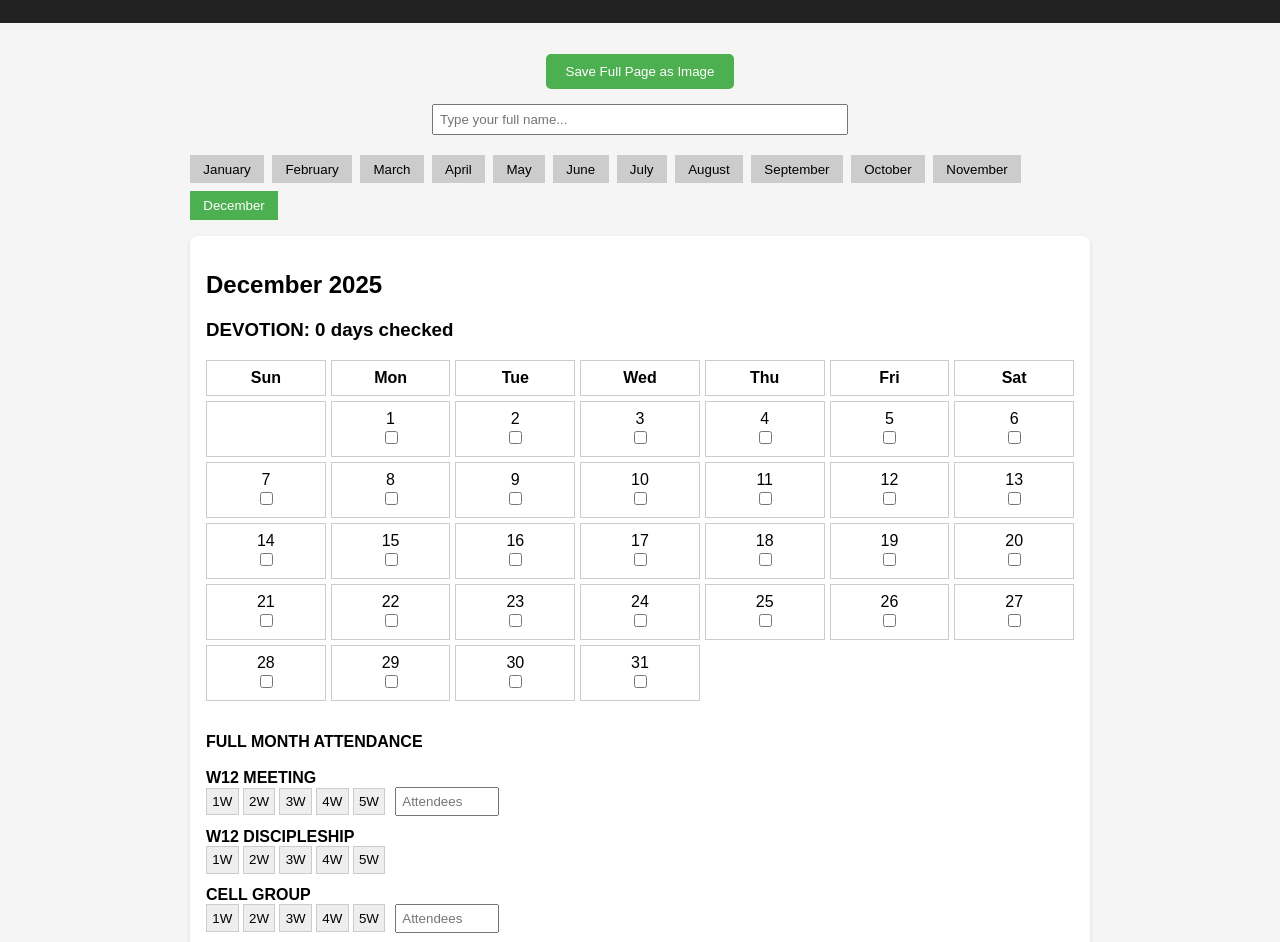
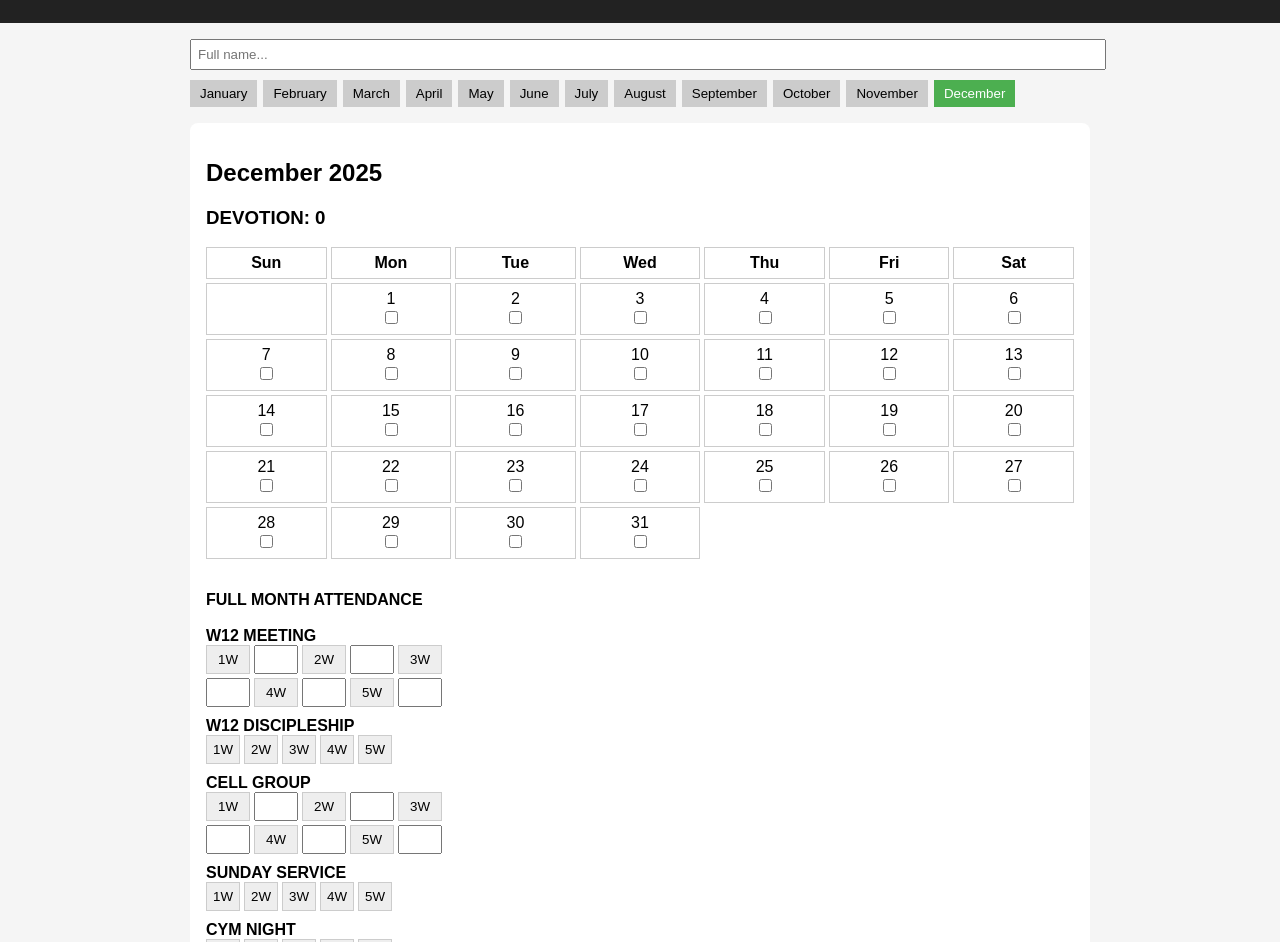
Before and after one commit to Oryhbrx/HANDout, a plain HTML site: page index.html in a window 1280 px wide. Shown: the part 89-1031 px from the top of the page. Drawn offline with nearby package versions, Linux system fonts and the light colour scheme.

Commit message:
Refactor index.html for clarity and efficiency
Refactor HTML structure and styles for improved readability and maintainability. Consolidate CSS rules and streamline JavaScript functions.

```diff
--- a/index.html
+++ b/index.html
@@ -6,272 +6,182 @@
 <title>CYM Leader Tracker</title>
 
 <style>
-    body {
-      font-family: Arial, sans-serif;
-      margin: 0;
-      background: #f5f5f5;
-    }
+body { font-family: Arial; margin:0; background:#f5f5f5; }
+header { background:#222; color:#fff; padding:1em; text-align:center; }
+.container { max-width:900px; margin:auto; padding:1em; }
 
-    header {
-      background: #222;
-      color: #fff;
-      padding: 1em;
-      text-align: center;
-    }
+.month-selector { display:flex; flex-wrap:wrap; gap:6px; margin-bottom:1em; }
+.month-selector button { padding:6px 10px; border:none; background:#ccc; cursor:pointer; }
+.month-selector button.active { background:#4CAF50; color:white; }
 
-    .container {
-      max-width: 900px;
-      margin: auto;
-      padding: 1em;
-    }
-
-    .month-selector {
-      display: flex;
-      flex-wrap: wrap;
-      gap: 8px;
-      margin-bottom: 1em;
-    }
-
-    .month-selector button {
-      padding: 0.5em 1em;
-      border: none;
-      background: #ccc;
-      cursor: pointer;
-    }
-
-    .month-selector button.active {
-      background: #4CAF50;
-      color: white;
-    }
-
-    .form-section {
-      background: #fff;
-      padding: 1em;
-      border-radius: 8px;
-      box-shadow: 0 2px 4px rgba(0,0,0,0.1);
-    }
+.form-section { background:#fff; padding:1em; border-radius:8px; }
 
 .calendar {
-      display: grid;
-      grid-template-columns: repeat(7, 1fr);
-      gap: 5px;
-      margin-top: 1em;
+  display:grid;
+  grid-template-columns:repeat(7,1fr);
+  gap:4px;
+  margin-top:1em;
 }
+.calendar div { border:1px solid #ccc; padding:6px; text-align:center; }
 
-    .calendar div {
-      background: #fff;
-      border: 1px solid #ccc;
-      padding: 0.5em;
-      text-align: center;
-    }
+.attendance-section { margin-top:2em; }
 
-    .attendance-section {
-      margin-top: 2em;
-    }
+.attendance-row { display:flex; align-items:center; gap:6px; margin-bottom:10px; }
 
 .attendance-grid {
-      display: grid;
-      grid-template-columns: repeat(5, 1fr);
-      gap: 4px;
+  display:grid;
+  grid-template-columns:repeat(5,1fr);
+  gap:4px;
 }
 
 .attendance-grid button {
-      padding: 0.4em;
-      border: 1px solid #ccc;
-      cursor: pointer;
-      background: #eee;
+  padding:6px;
+  border:1px solid #ccc;
+  background:#eee;
+  cursor:pointer;
 }
 
-    .attendance-grid button.P { background: #4CAF50; color: #fff; }
-    .attendance-grid button.A { background: #f44336; color: #fff; }
-    .attendance-grid button.NM { background: #999; color: #fff; }
+button.P { background:#4CAF50; color:white; }
+button.A { background:#f44336; color:white; }
+button.NM { background:#999; color:white; }
 
-    .attendance-row {
-      display: flex;
-      align-items: center;
-      gap: 10px;
-      margin-bottom: 12px;
-    }
-
-    .attendees-input {
-      width: 90px;
-      padding: 5px;
+.week-input {
+  width:32px;
+  padding:4px;
+  font-size:12px;
+  text-align:center;
 }
 </style>
 </head>
 
 <body>
 <header>
-  <h1>CYM 2025 Leader Tracker</h1>
+<h1>CYM Leader Tracker</h1>
 <div id="user-info"></div>
 </header>
 
 <div class="container">
 
-  <div style="text-align:center; margin:15px;">
-    <button onclick="saveFullPageImage()" style="padding:10px 20px;background:#4CAF50;color:#fff;border:none;border-radius:5px;">
-      Save Full Page as Image
-    </button>
-  </div>
-
-  <div style="text-align:center; margin-bottom:20px;">
-    <input id="username" placeholder="Type your full name..." style="padding:6px;width:80%;max-width:400px;">
-  </div>
+<input id="username" placeholder="Full name..." style="width:100%;padding:6px;margin-bottom:10px;">
 
 <div class="month-selector" id="month-selector"></div>
 
 <div class="form-section">
 <h2 id="month-title"></h2>
-    <h3>DEVOTION: <span id="devotion-count">0</span> days checked</h3>
+<h3>DEVOTION: <span id="devotion-count">0</span></h3>
 <div id="calendar" class="calendar"></div>
-    <div class="attendance-section" id="attendance-forms"></div>
+<div id="attendance-forms" class="attendance-section"></div>
 </div>
 </div>
 
-<script src="https://cdnjs.cloudflare.com/ajax/libs/html2canvas/1.4.1/html2canvas.min.js"></script>
+<script>
+const months=["January","February","March","April","May","June","July","August","September","October","November","December"];
+const sections=["W12 MEETING","W12 DISCIPLESHIP","CELL GROUP","SUNDAY SERVICE","CYM NIGHT","THURSDAY TRAINING","PRAYER MEETING"];
 
-<script>
-  const months = ["January","February","March","April","May","June","July","August","September","October","November","December"];
+const today=new Date();
+let currentMonth=today.getMonth();
+const currentYear=today.getFullYear();
 
-  const sections = [
-    "W12 MEETING",
-    "W12 DISCIPLESHIP",
-    "CELL GROUP",
-    "SUNDAY SERVICE",
-    "CYM NIGHT",
-    "THURSDAY TRAINING",
-    "PRAYER MEETING"
-  ];
+const monthSelector=document.getElementById("month-selector");
+const calendarDiv=document.getElementById("calendar");
+const attendanceForms=document.getElementById("attendance-forms");
 
-  const today = new Date();
-  let currentMonth = today.getMonth();
-  const currentYear = today.getFullYear();
+function daysInMonth(m,y){ return new Date(y,m+1,0).getDate(); }
 
-  const monthSelector = document.getElementById("month-selector");
-  const calendarDiv = document.getElementById("calendar");
-  const attendanceForms = document.getElementById("attendance-forms");
-
-  function daysInMonth(m, y) {
-    return new Date(y, m + 1, 0).getDate();
-  }
-
-  function renderMonthButtons() {
-    monthSelector.innerHTML = "";
-    months.forEach((m, i) => {
-      const btn = document.createElement("button");
-      btn.textContent = m;
-      if (i === currentMonth) btn.classList.add("active");
-      btn.onclick = () => {
-        currentMonth = i;
-        document.querySelectorAll(".month-selector button").forEach(b => b.classList.remove("active"));
-        btn.classList.add("active");
+function renderMonthButtons(){
+monthSelector.innerHTML="";
+months.forEach((m,i)=>{
+const b=document.createElement("button");
+b.textContent=m;
+if(i===currentMonth)b.classList.add("active");
+b.onclick=()=>{
+currentMonth=i;
+document.querySelectorAll(".month-selector button").forEach(x=>x.classList.remove("active"));
+b.classList.add("active");
 renderCalendar();
 renderAttendance();
 };
-      monthSelector.appendChild(btn);
+monthSelector.appendChild(b);
 });
 }
 
-  function renderCalendar() {
-    calendarDiv.innerHTML = "";
-    document.getElementById("month-title").textContent = `${months[currentMonth]} ${currentYear}`;
+function renderCalendar(){
+calendarDiv.innerHTML="";
+document.getElementById("month-title").textContent=`${months[currentMonth]} ${currentYear}`;
 
-    ["Sun","Mon","Tue","Wed","Thu","Fri","Sat"].forEach(d => {
-      const cell = document.createElement("div");
-      cell.style.fontWeight = "bold";
-      cell.textContent = d;
-      calendarDiv.appendChild(cell);
+["Sun","Mon","Tue","Wed","Thu","Fri","Sat"].forEach(d=>{
+const c=document.createElement("div");
+c.style.fontWeight="bold";
+c.textContent=d;
+calendarDiv.appendChild(c);
 });
 
-    const firstDay = new Date(currentYear, currentMonth, 1).getDay();
-    for (let i = 0; i < firstDay; i++) calendarDiv.appendChild(document.createElement("div"));
+const first=new Date(currentYear,currentMonth,1).getDay();
+for(let i=0;i<first;i++)calendarDiv.appendChild(document.createElement("div"));
 
-    let devotionCount = 0;
-
-    for (let d = 1; d <= daysInMonth(currentMonth, currentYear); d++) {
-      const cell = document.createElement("div");
-      const cb = document.createElement("input");
-      cb.type = "checkbox";
-      const key = `devotion_${currentYear}_${currentMonth}_${d}`;
-      cb.checked = JSON.parse(localStorage.getItem(key)) || false;
-      if (cb.checked) devotionCount++;
-
-      cb.onchange = () => {
-        localStorage.setItem(key, cb.checked);
-        renderCalendar();
-      };
-
-      cell.innerHTML = d + "<br>";
+let count=0;
+for(let d=1;d<=daysInMonth(currentMonth,currentYear);d++){
+const cell=document.createElement("div");
+const cb=document.createElement("input");
+cb.type="checkbox";
+const key=`dev_${currentYear}_${currentMonth}_${d}`;
+cb.checked=JSON.parse(localStorage.getItem(key))||false;
+if(cb.checked)count++;
+cb.onchange=()=>{localStorage.setItem(key,cb.checked);renderCalendar();};
+cell.innerHTML=d+"<br>";
 cell.appendChild(cb);
 calendarDiv.appendChild(cell);
 }
-
-    document.getElementById("devotion-count").textContent = devotionCount;
+document.getElementById("devotion-count").textContent=count;
 }
 
-  function renderAttendance() {
-    attendanceForms.innerHTML = "<strong>FULL MONTH ATTENDANCE</strong><br><br>";
+function renderAttendance(){
+attendanceForms.innerHTML="<strong>FULL MONTH ATTENDANCE</strong><br><br>";
 
-    sections.forEach(section => {
-      const label = document.createElement("label");
-      label.innerHTML = `<strong>${section}</strong>`;
-      attendanceForms.appendChild(label);
+sections.forEach(section=>{
+attendanceForms.innerHTML+=`<strong>${section}</strong>`;
+const row=document.createElement("div");
+row.className="attendance-row";
 
-      const row = document.createElement("div");
-      row.className = "attendance-row";
+const grid=document.createElement("div");
+grid.className="attendance-grid";
 
-      const grid = document.createElement("div");
-      grid.className = "attendance-grid";
-
-      for (let i = 1; i <= 5; i++) {
-        const btn = document.createElement("button");
-        btn.textContent = `${i}W`;
-        const key = `attendance_${currentYear}_${currentMonth}_${section}_${i}`;
-        const state = localStorage.getItem(key);
-        if (state) btn.className = state;
-
-        btn.onclick = () => {
-          const next = btn.className === "P" ? "A" : btn.className === "A" ? "NM" : "P";
-          btn.className = next;
-          localStorage.setItem(key, next);
+for(let w=1;w<=5;w++){
+const btn=document.createElement("button");
+btn.textContent=w+"W";
+const key=`att_${currentYear}_${currentMonth}_${section}_${w}`;
+btn.className=localStorage.getItem(key)||"";
+btn.onclick=()=>{
+btn.className=btn.className==="P"?"A":btn.className==="A"?"NM":"P";
+localStorage.setItem(key,btn.className);
 };
 grid.appendChild(btn);
+
+// PER-WEEK INPUT (ONLY FOR W12 & CELL GROUP)
+if(section==="W12 MEETING"||section==="CELL GROUP"){
+const input=document.createElement("input");
+input.type="number";
+input.maxLength=2;
+input.min=0;
+input.className="week-input";
+const ikey=`count_${currentYear}_${currentMonth}_${section}_${w}`;
+input.value=localStorage.getItem(ikey)||"";
+input.oninput=()=>localStorage.setItem(ikey,input.value);
+grid.appendChild(input);
+}
 }
 
 row.appendChild(grid);
-
-      if (section === "W12 MEETING" || section === "CELL GROUP") {
-        const input = document.createElement("input");
-        input.type = "number";
-        input.min = 0;
-        input.placeholder = "Attendees";
-        input.className = "attendees-input";
-        const key = `attendees_${currentYear}_${currentMonth}_${section}`;
-        input.value = localStorage.getItem(key) || "";
-        input.oninput = () => localStorage.setItem(key, input.value);
-        row.appendChild(input);
-      }
-
 attendanceForms.appendChild(row);
 });
 }
 
-  function saveFullPageImage() {
-    html2canvas(document.body).then(c => {
-      const a = document.createElement("a");
-      a.download = "CYM_Leader_Tracker.png";
-      a.href = c.toDataURL();
-      a.click();
-    });
-  }
-
-  const usernameInput = document.getElementById("username");
-  usernameInput.value = localStorage.getItem("username") || "";
-  document.getElementById("user-info").textContent = usernameInput.value ? "User: " + usernameInput.value : "";
-
-  usernameInput.oninput = () => {
-    localStorage.setItem("username", usernameInput.value);
-    document.getElementById("user-info").textContent = "User: " + usernameInput.value;
+const username=document.getElementById("username");
+username.value=localStorage.getItem("username")||"";
+document.getElementById("user-info").textContent=username.value?"User: "+username.value:"";
+username.oninput=()=>{
+localStorage.setItem("username",username.value);
+document.getElementById("user-info").textContent="User: "+username.value;
 };
 
 renderMonthButtons();
```
Lines whose indentation alone changed are shown as unchanged.
